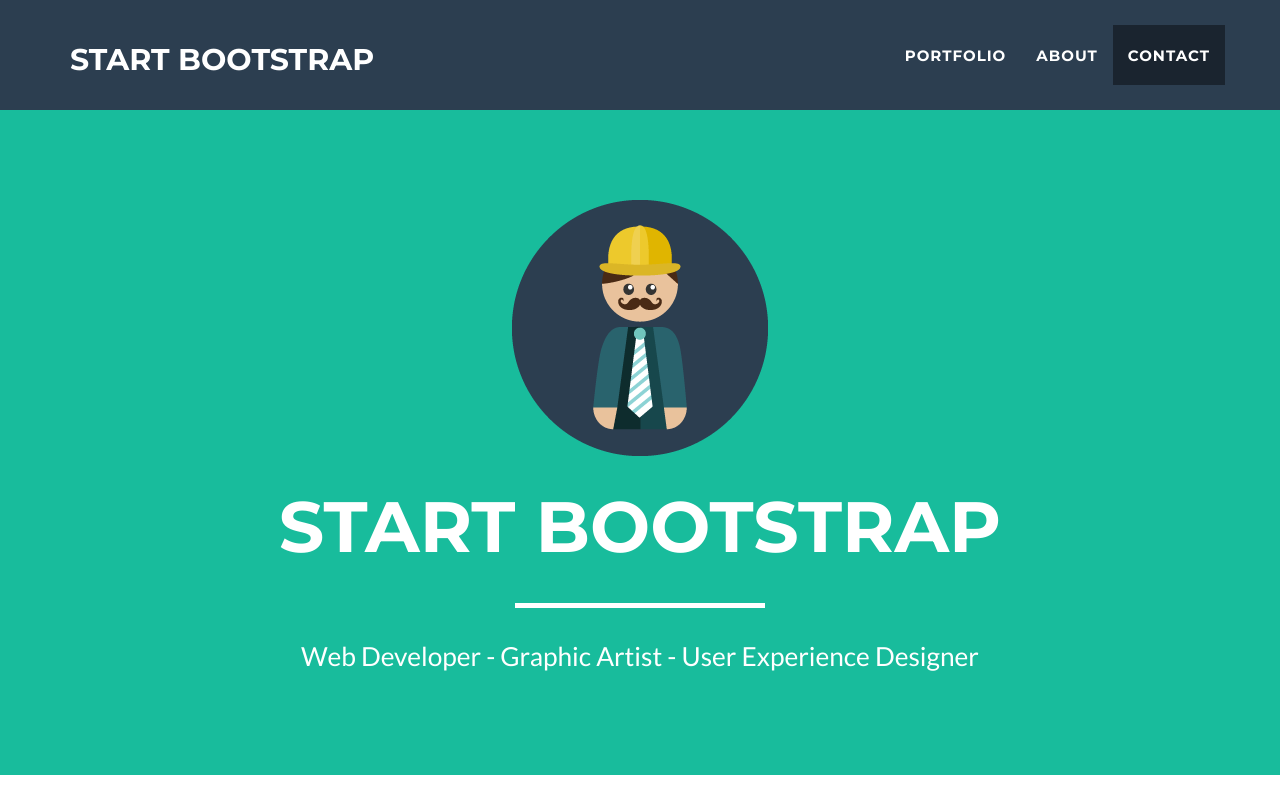
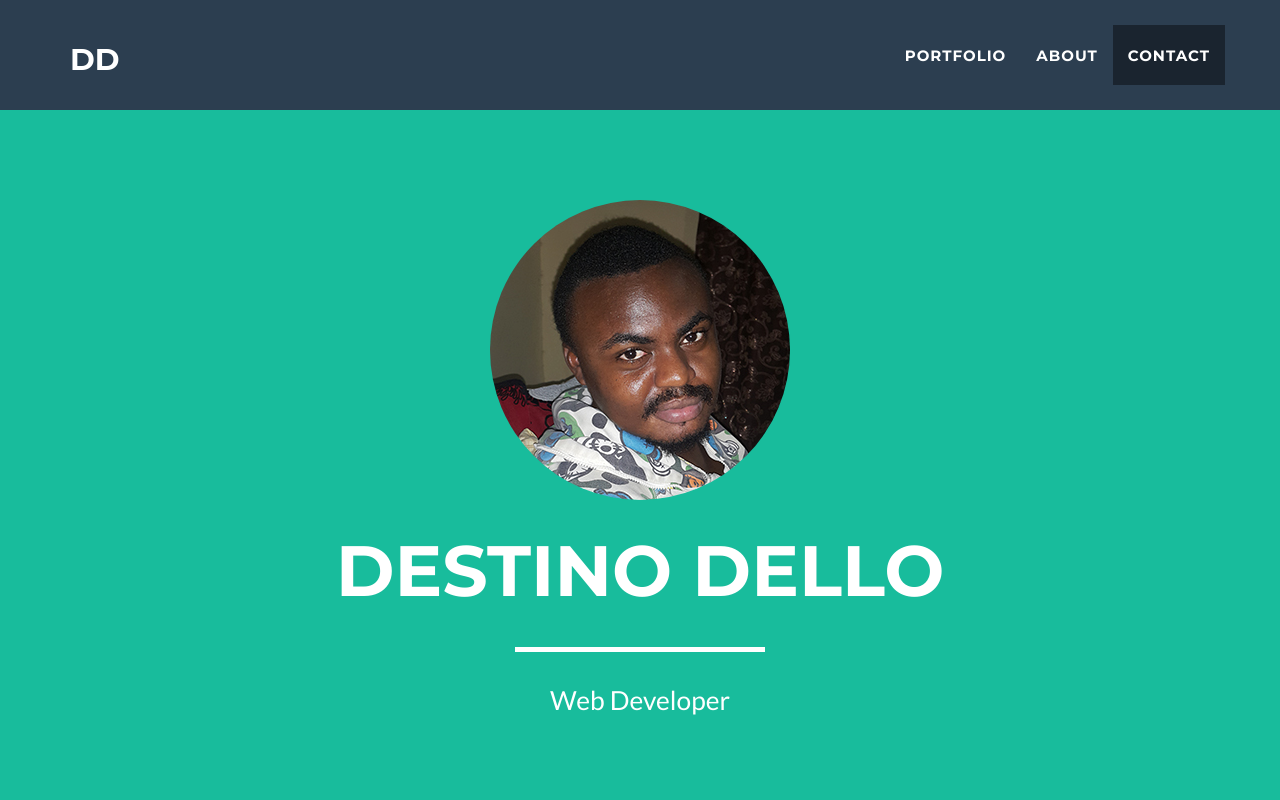
Before and after one commit to destino92/portfolio, a plain HTML site: page index.html in a window 1280 px wide. Shown: the top 800 px of the page. Drawn offline with nearby package versions, Linux system fonts and the light colour scheme.

Commit message:
refactor: Updated navbar and hero

```diff
--- a/index.html
+++ b/index.html
@@ -9,7 +9,7 @@
     <meta name="description" content="">
     <meta name="author" content="">
 
-    <title>Freelancer - Start Bootstrap Theme</title>
+    <title>Portfolio | Destino Dello</title>
 
     <!-- Bootstrap Core CSS - Uses Bootswatch Flatly Theme: http://bootswatch.com/flatly/ -->
     <link href="css/bootstrap.min.css" rel="stylesheet">
@@ -44,7 +44,7 @@
                     <span class="icon-bar"></span>
                     <span class="icon-bar"></span>
                 </button>
-                <a class="navbar-brand" href="#page-top">Start Bootstrap</a>
+                <a class="navbar-brand" href="#page-top">DD</a>
             </div>
 
             <!-- Collect the nav links, forms, and other content for toggling -->
@@ -74,11 +74,11 @@
         <div class="container">
             <div class="row">
                 <div class="col-lg-12">
-                    <img class="img-responsive" src="img/profile.png" alt="">
+                    <img class="img-responsive img-circle" src="img/profile.jpg" alt="">
                     <div class="intro-text">
-                        <span class="name">Start Bootstrap</span>
+                        <span class="name">Destino Dello</span>
                         <hr class="star-light">
-                        <span class="skills">Web Developer - Graphic Artist - User Experience Designer</span>
+                        <span class="skills">Web Developer</span>
                     </div>
                 </div>
             </div>
```
Also changed, not shown: img/profile.jpg (added), img/profile.png (deleted).
